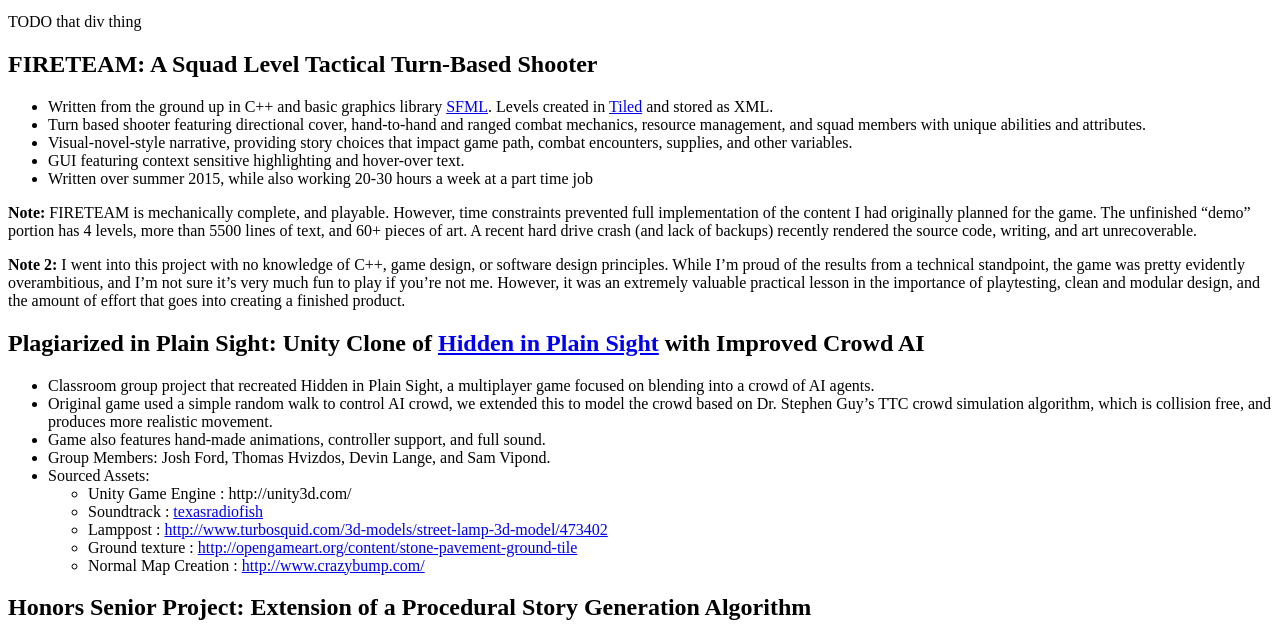
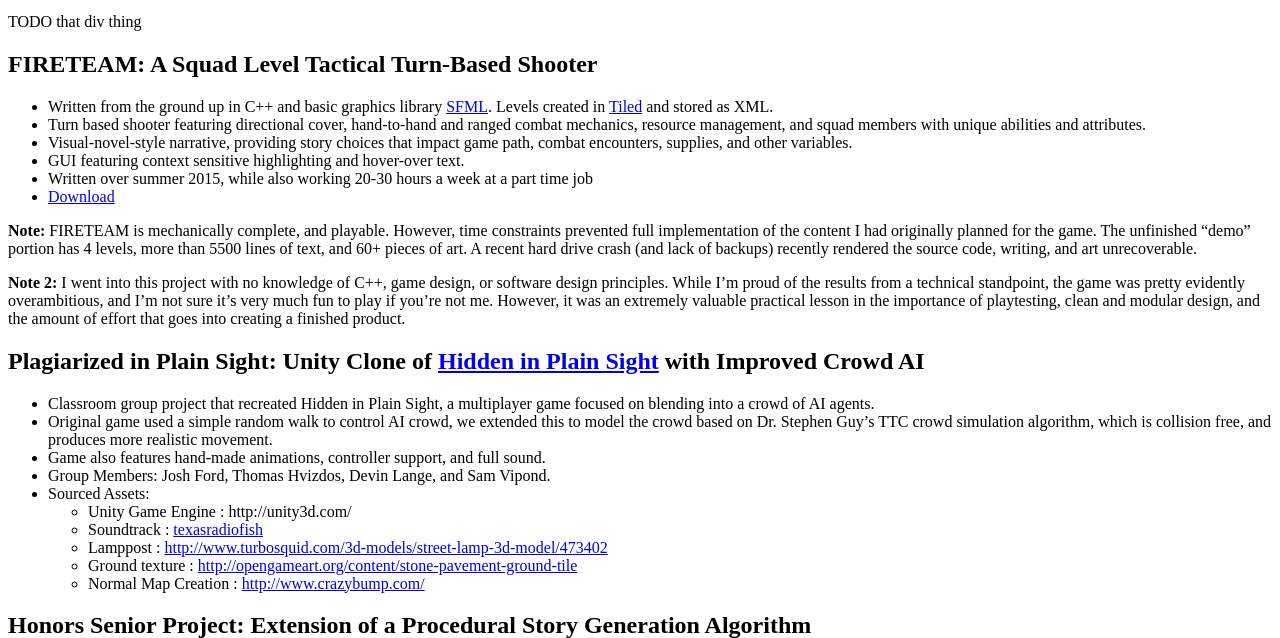
Before and after one commit to thohvi194/thohvi194.github.io, a plain HTML site: page projects.html in a window 1280 px wide. Shown: the part 133-771 px from the top of the page. Drawn offline with Linux system fonts and the light colour scheme.

Commit message:
adding fireteam

```diff
--- a/projects.html
+++ b/projects.html
@@ -21,6 +21,7 @@
             <li>Visual-novel-style narrative, providing  story choices that impact game path, combat encounters, supplies, and other variables.</li>
             <li>GUI featuring context sensitive highlighting and hover-over text.</li>
             <li>Written over summer 2015, while also working 20-30 hours a week at a part time job</li>
+            <li><a href='/FIRETEAM.zip' download>Download</a></li>
         </ul>
         <p><b>Note: </b>FIRETEAM is mechanically complete, and playable. However, time constraints prevented full implementation of the content I had originally planned for the game. The unfinished “demo” portion has 4 levels, more than 5500 lines of text, and 60+ pieces of art. A recent hard drive crash (and lack of backups) recently rendered the source code, writing, and art unrecoverable.</p>
         <p><b>Note 2: </b>I went into this project with no knowledge of C++, game design, or software design principles. While I’m proud of the results from a technical standpoint, the game was pretty evidently overambitious, and I’m not sure it’s very much fun to play if you’re not me. However, it was an extremely valuable practical lesson in the importance of playtesting, clean and modular design, and the amount of effort that goes into creating a finished product.</p>
```
Also changed, not shown: 1 other file.
